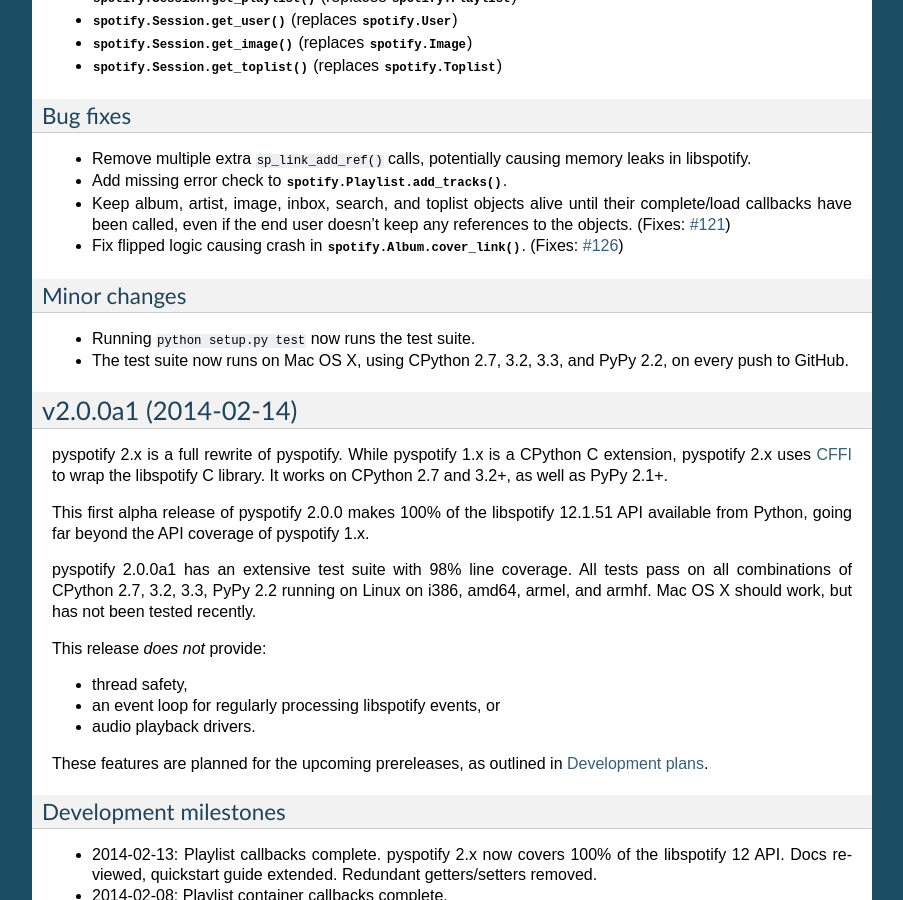
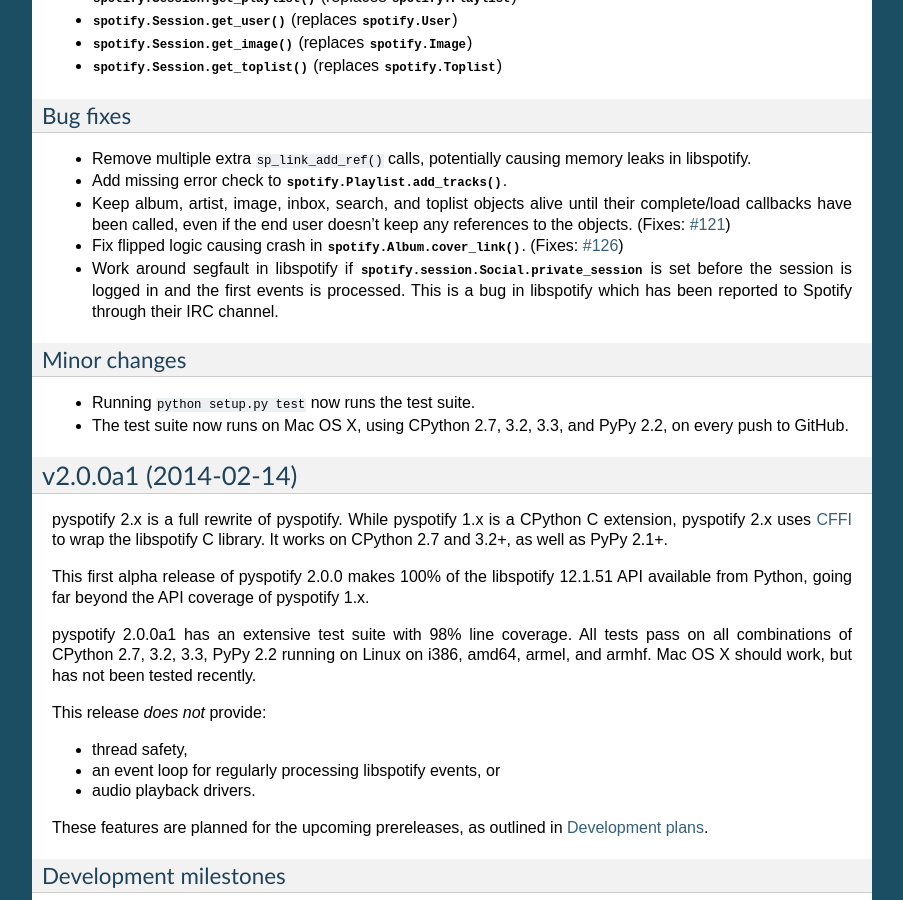
Before and after one commit to jodal/pyspotify, a Sphinx documentation site: the page built from docs/changelog.rst, in a window 1280 px wide and 900 px high, scrolled down 836 px. Shown: the whole window, without its empty margins (198-1101 px from the left). Built offline with Sphinx 7.4.7, drawn with Linux system fonts in a browser that asks for light colours; pages that are not in the unit, such as notebooks, are missing from menus.

Commit message:
docs: Add Social.private_session workaround to changelog

```diff
--- a/docs/changelog.rst
+++ b/docs/changelog.rst
@@ -67,6 +67,11 @@
 
 - Fix flipped logic causing crash in :meth:`spotify.Album.cover_link`. (Fixes:
   :issue:`126`)
+
+- Work around segfault in libspotify if
+  :attr:`spotify.session.Social.private_session` is set before the session is
+  logged in and the first events is processed. This is a bug in libspotify
+  which has been reported to Spotify through their IRC channel.
 
 Minor changes
 -------------
```
